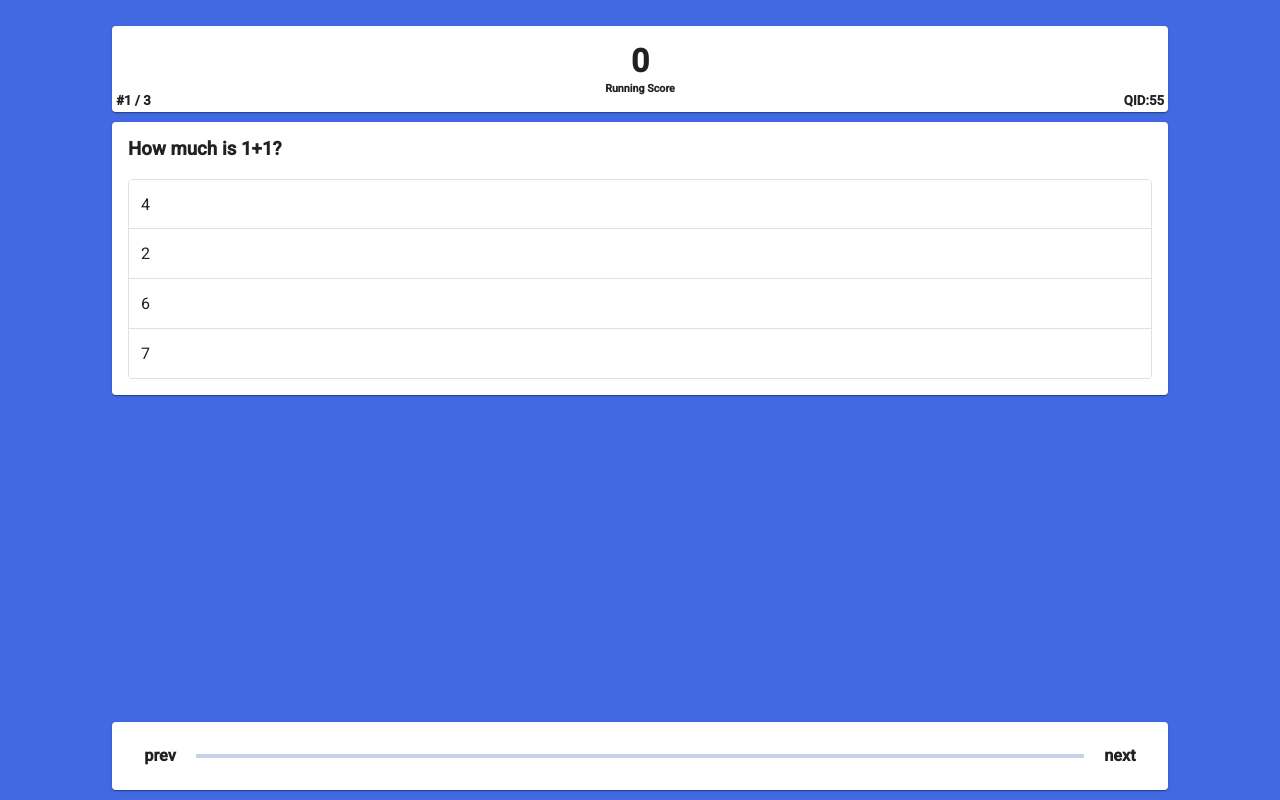
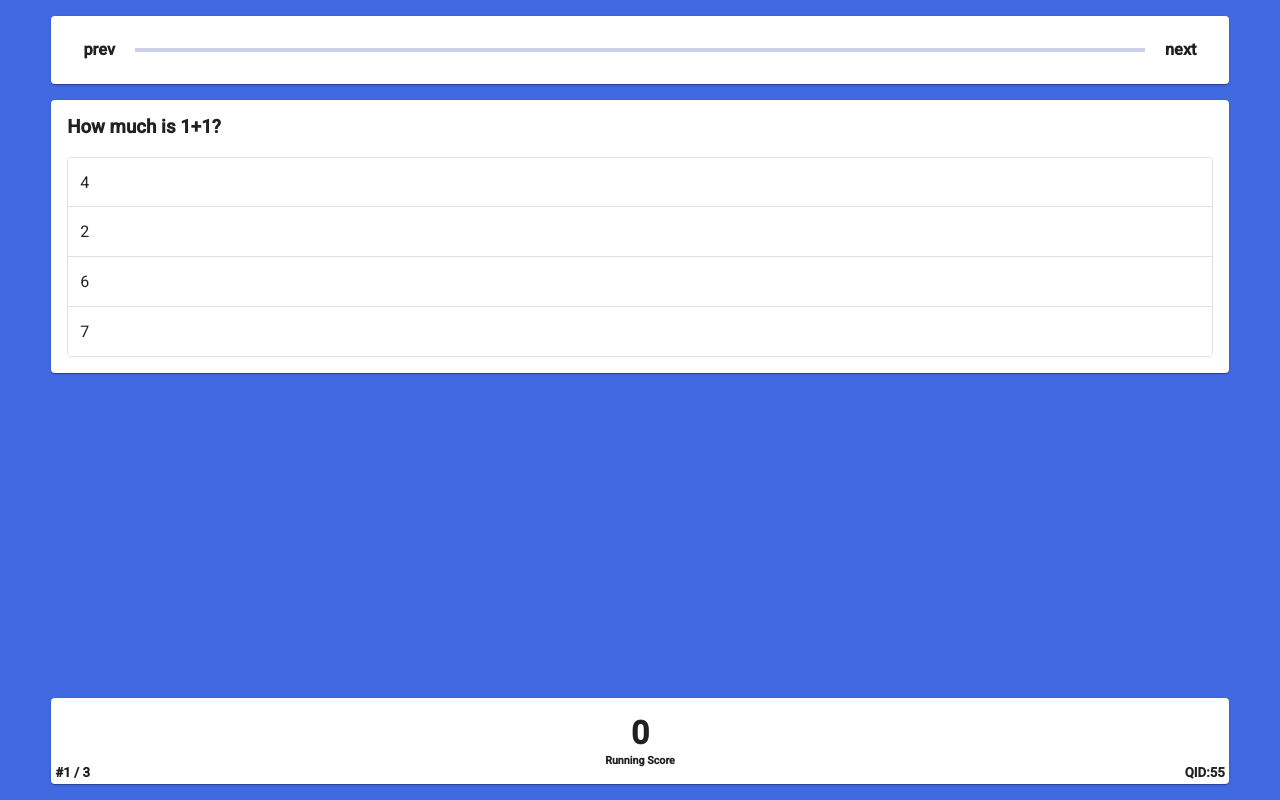
Before and after one commit to R-BRMN/hermes-site, an Angular app: page / in a window 1280 px wide. Built offline with nearby package versions, Linux system fonts and the light colour scheme.

Commit message:
rearranged main view

```diff
--- a/src/app/answer/answer.component.css
+++ b/src/app/answer/answer.component.css
@@ -1,3 +1,5 @@
 mat-card {
     text-align: left;
+    margin-top: 1vh;
+    margin-bottom: 1vh;
 }
--- a/src/app/answer/answer.component.html
+++ b/src/app/answer/answer.component.html
@@ -1,4 +1,4 @@
-<mat-card>
+<mat-card *ngIf="answered == true">
 <h1>{{result}}</h1>
 <p>{{explenation}}</p>
 </mat-card>
--- a/src/app/answer/answer.component.ts
+++ b/src/app/answer/answer.component.ts
@@ -12,12 +12,19 @@ export class AnswerComponent implements OnInit {
   private subscription: Subscription;
   public explenation: string;
   public result: string;
+  public answered: boolean;
 
   constructor(private quizService: QuizService) {
     this.subscription = this.quizService.onMessage().subscribe(message => {
       if (message.text === "load_question") {
         this.explenation = message.question.explenation;
         this.result = message.question.result;
+        if (this.result != ""){
+          this.answered = true;
+        }
+        else {
+          this.answered = false;
+        }
       }
     })
     this.quizService.currentQuestion();
--- a/src/app/app.component.css
+++ b/src/app/app.component.css
@@ -1,13 +1,17 @@
 app-score {
-    margin-top: 10px;
-    margin-bottom: 10px;
+    width: 92vw;
+    margin-top: auto;
 }
 
 app-progress {
-    margin-top: auto;
-    margin-bottom: 10px;
+    width: 92vw;
+    /* margin-top: auto; */
 }
 
 app-question {
+    width: 92vw;
 
 }
+app-answer {
+    width: 92vw;
+}
--- a/src/app/app.component.html
+++ b/src/app/app.component.html
@@ -1,3 +1,4 @@
+<app-progress></app-progress>
+<app-answer></app-answer>
+<app-question></app-question>
 <app-score></app-score>
-<app-question></app-question>
-<app-progress></app-progress>
--- a/src/app/progress/progress.component.css
+++ b/src/app/progress/progress.component.css
@@ -1,13 +1,10 @@
 mat-card {
-    margin-top: 20px;
-    max-width: 80%;
-    min-width: 40%;
+    /* margin-top: 20px; */
     display: flex;
     justify-content: space-around;
     align-items: center;
-    width: 80vw;
-    margin-bottom:2vh;
-    margin-bottom:auto;
+    margin-bottom:1vh;
+    margin-top:2vh;
 }
 mat-progress-bar {
     min-width: 50%;
--- a/src/app/question/question.component.css
+++ b/src/app/question/question.component.css
@@ -1,5 +1,6 @@
 mat-card {
-    margin-top: auto;
+    margin-top: 1vh;
+    margin-bottom: 1vh;
 }
 
 .example-radio-group {
@@ -13,8 +14,6 @@ mat-card {
 }
 
 .example-card {
-    max-width: 770px;
-    max-width: 80%;
     position: relative;
 }
 
--- a/src/app/question/question.component.html
+++ b/src/app/question/question.component.html
@@ -11,8 +11,4 @@
                 <span class="answer">{{answer}}</span>
             </mat-button-toggle>
         </mat-button-toggle-group>
-        <div *ngIf="answered == true">
-            <br>
-            <app-answer></app-answer>
-        </div>
     </mat-card>
--- /dev/null
+++ b/src/app/questions.ts
@@ -0,0 +1,5 @@
+import { Question } from './question';
+
+export const QUESTIONS: Question [] = [
+
+]
--- a/src/app/score/score.component.css
+++ b/src/app/score/score.component.css
@@ -1,9 +1,9 @@
 mat-card {
-    position: relative;
-    width: 130px;
-    width: 80vw;
-    margin-top: 2vh;
+    /* position: relative; */
+    /* width: 130px; */
     height: fit-content;
+    margin-top: 1vh;
+    margin-bottom: 2vh;
 }
 
 #stat2, #stat3 {
--- a/src/styles.css
+++ b/src/styles.css
@@ -11,4 +11,5 @@ app-root {
     flex-direction: column;
     justify-content: flex-start;
     height: 100vh;
+    align-items: center;
 }
```
